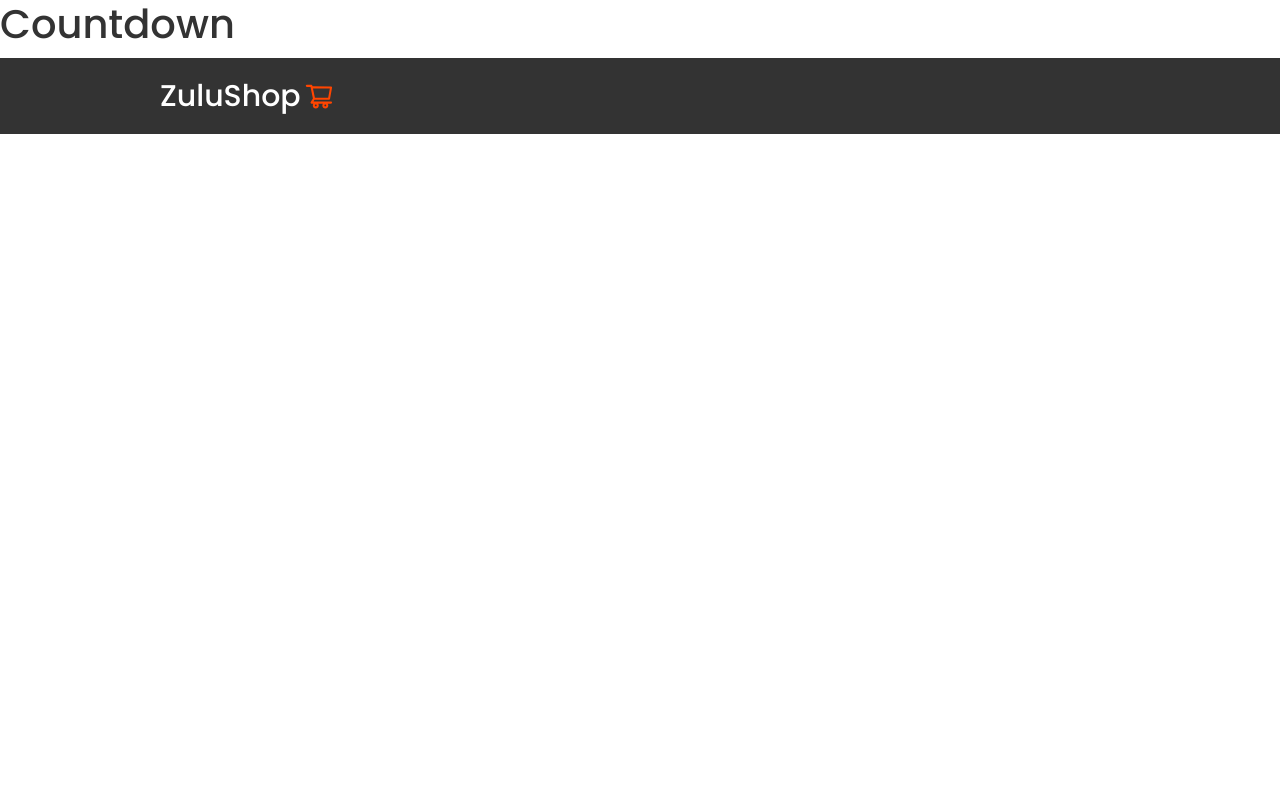
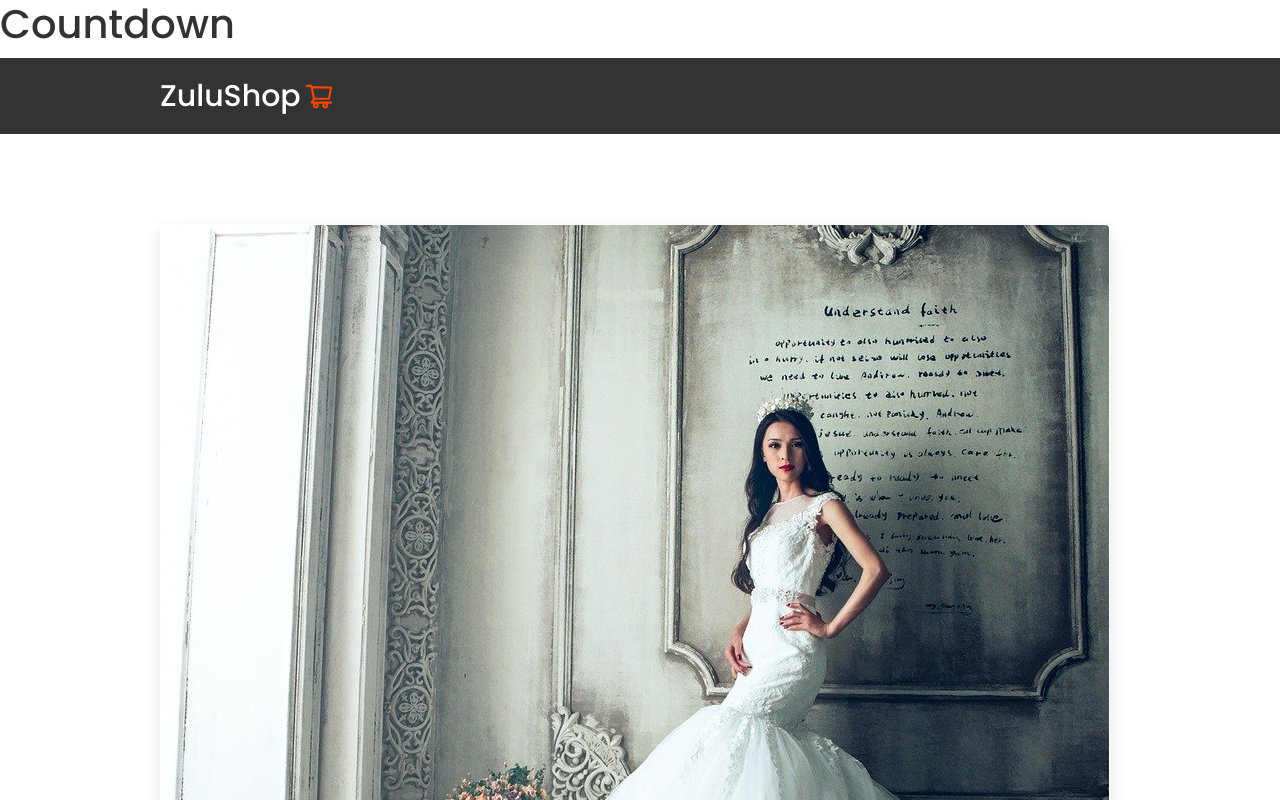
Before and after one commit to jordanr2m/react-countdown, a React (Create React App) app: page / in a window 1280 px wide. Shown: the top 800 px of the page. Built offline with nearby package versions, Linux system fonts and the light colour scheme.

Commit message:
Added wedding dress image.

```diff
--- a/src/components/product/Product.js
+++ b/src/components/product/Product.js
@@ -1,6 +1,7 @@
 import React from 'react'
 import "./Product.css"
 import { AiOutlineShoppingCart } from "react-icons/ai";
+import gown from "../../assets/gown1.jpg"
 
 const Product = () => {
   return (
@@ -11,13 +12,21 @@ const Product = () => {
           {/* Place icon inside of h2 */}
           <h2 className='--text-md --text-light --py2'>
             Zulu<span>Shop</span>
-            <AiOutlineShoppingCart color="orangered" size={30} className='shopping-icon'/>
+            <AiOutlineShoppingCart color="orangered" size={30} className='shopping-icon' />
           </h2>
         </nav>
       </header>
 
       <section>
+        <div className='container product --flex-center --flex-dr-column'>
+          <div className='product-image --text-center --card --mr'>
+            <img src={gown} alt='wedding dress'/>
+          </div>
 
+          <div className='product-description'>
+
+          </div>
+        </div>
       </section>
     </>
   )
```
Also changed, not shown: src/assets/gown1.jpg (added).
